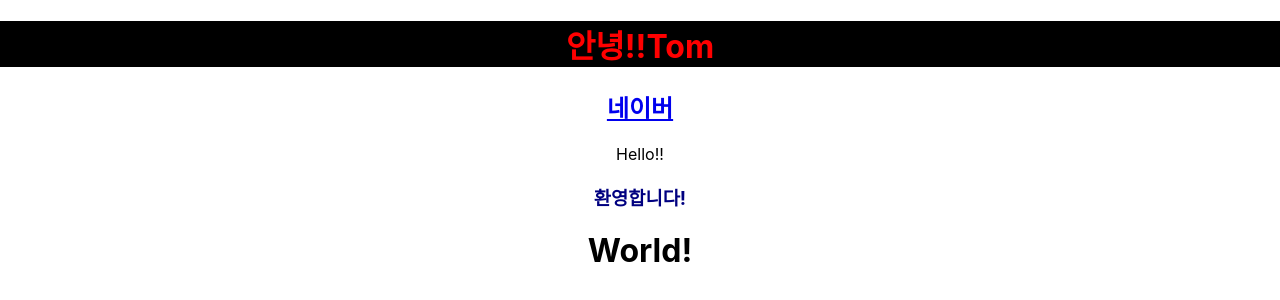
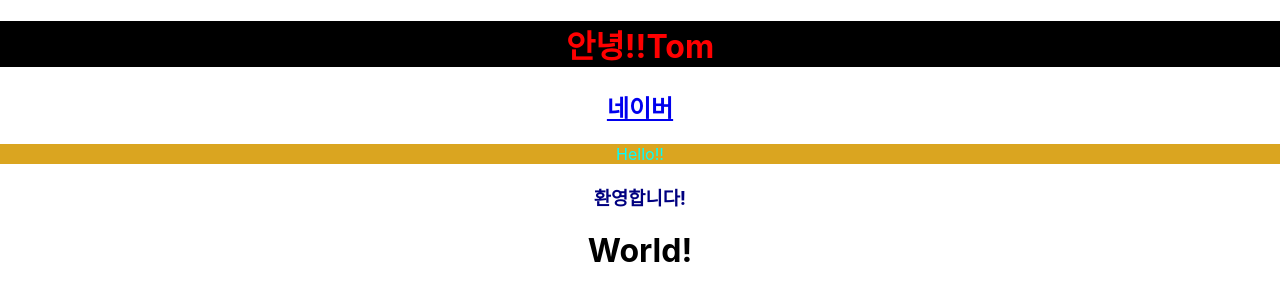
Before and after one commit to pyoja/react_devil, a React (Create React App) app in the folder voca/: page / in a window 1280 px wide. Shown: the top 300 px of the page. Built offline with nearby package versions, Linux system fonts and the light colour scheme.

Commit message:
5강 컴포넌트 전용 css파일 만들기

```diff
--- a/voca/src/component/Hello.js
+++ b/voca/src/component/Hello.js
@@ -1,5 +1,7 @@
+import styles from "./Hello.module.css";
+
 const Hello = () => {
-  return <div>Hello!!</div>;
+  return <div className={styles.box}>Hello!!</div>;
 };
 
 export default Hello;
--- /dev/null
+++ b/voca/src/component/Hello.module.css
@@ -0,0 +1,4 @@
+.box {
+  color: aqua;
+  background-color: goldenrod;
+}
```
